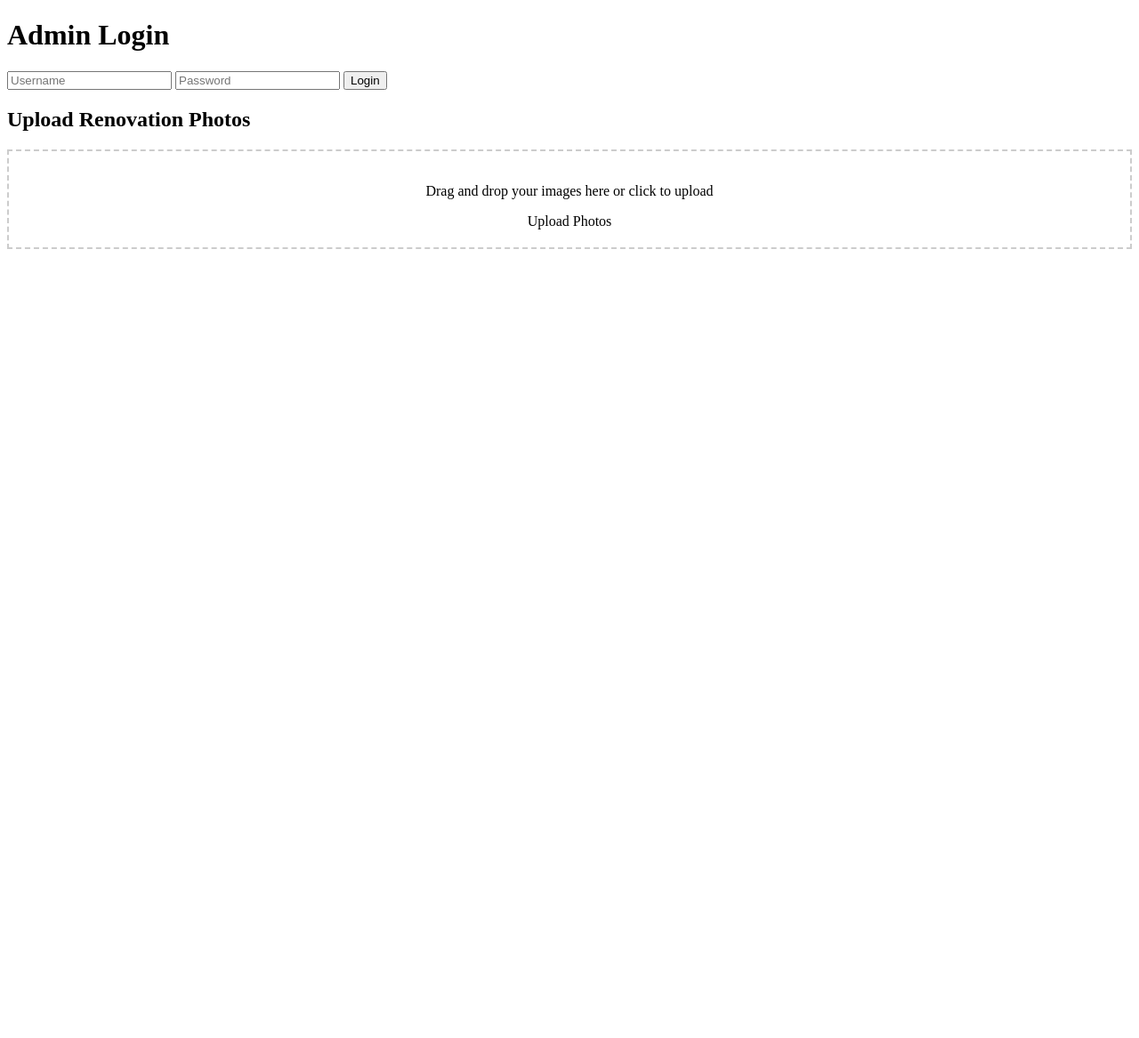
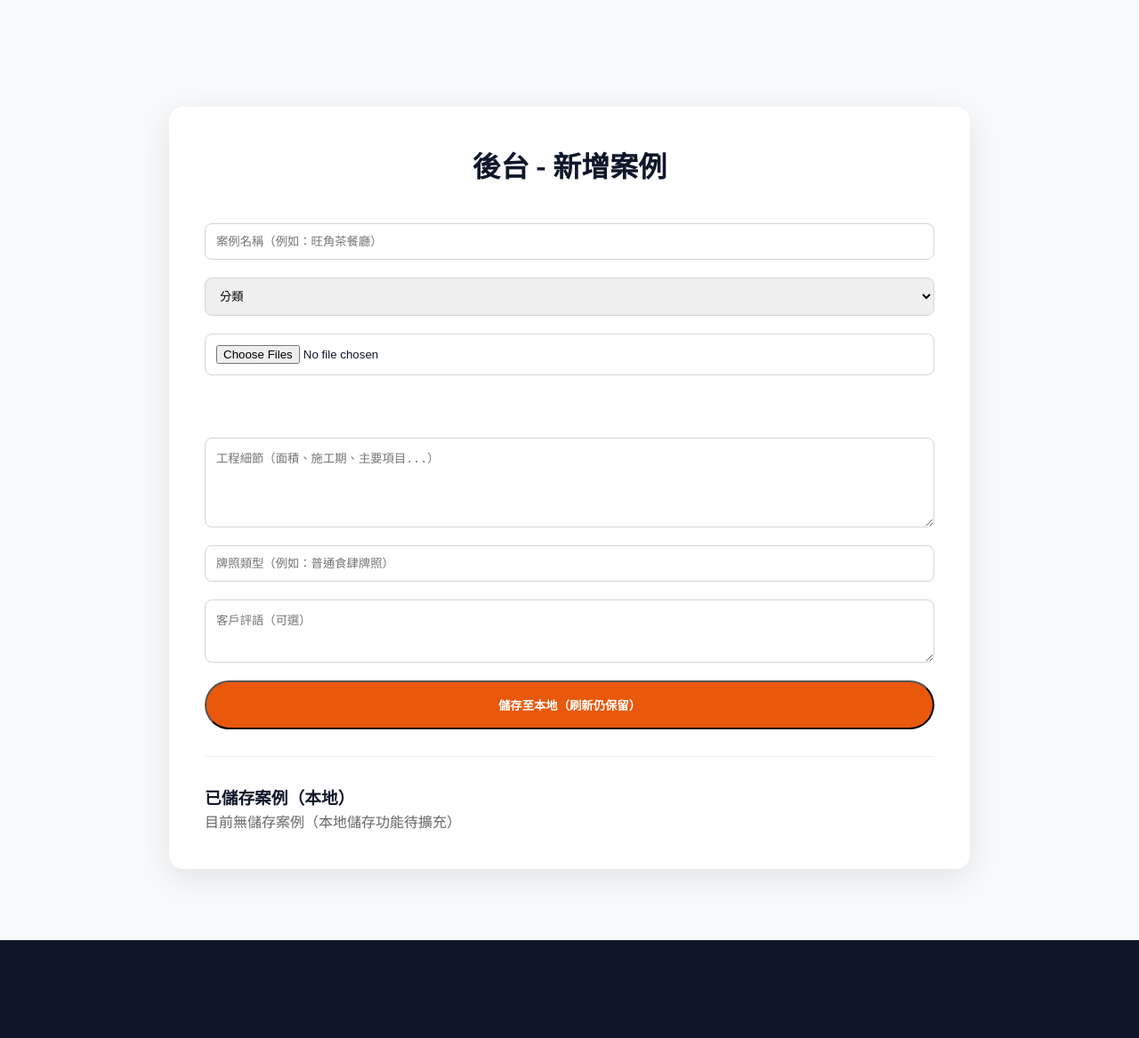
Before and after one commit to hwy/hkfoodlicence, a website: page admin.html in a window 1280 px wide. Shown: the whole page at 89% size. Before the commit the page ends 800 px from the top, so only its background shows below. Drawn offline with Linux system fonts and the light colour scheme.

Commit message:
Update admin.html

```diff
--- a/admin.html
+++ b/admin.html
@@ -1,64 +1,80 @@
 <!DOCTYPE html>
-<html lang="en">
+<html lang="zh-Hant">
 <head>
   <meta charset="UTF-8">
   <meta name="viewport" content="width=device-width, initial-scale=1.0">
-    <title>Admin Panel</title>
+  <title>Admin - 案例管理（本地版）</title>
+  <link href="https://fonts.googleapis.com/css2?family=Noto+Sans+TC:wght@400;500;700&display=swap" rel="stylesheet">
+  <link rel="stylesheet" href="https://cdnjs.cloudflare.com/ajax/libs/font-awesome/6.5.0/css/all.min.css">
+  <link rel="stylesheet" href="style.css">
   <style>
-        /* Styles for drag-and-drop area */
-        .drop-area {
-            border: 2px dashed #ccc;
-            padding: 20px;
-            text-align: center;
-            margin-top: 20px;
-        }
+    .admin-panel { max-width: 900px; margin: 120px auto 80px; background: white; padding: 40px; border-radius: 16px; box-shadow: 0 10px 40px rgba(0,0,0,0.1); }
+    form { display: grid; gap: 20px; }
+    input, textarea, select { padding: 12px; border: 1px solid #d1d5db; border-radius: 8px; }
+    #preview-area { margin-top: 30px; border-top: 1px solid #eee; padding-top: 30px; }
   </style>
 </head>
 <body>
-    <h1>Admin Login</h1>
-    <form id="loginForm" method="POST" action="/admin/login">
-        <input type="text" name="username" placeholder="Username" required>
-        <input type="password" name="password" placeholder="Password" required>
-        <button type="submit">Login</button>
+
+<header><!-- 同上 --></header>
+
+<div class="admin-panel">
+  <h1 style="text-align: center; margin-bottom: 40px;">後台 - 新增案例</h1>
+
+  <form id="caseForm">
+    <input type="text" id="title" placeholder="案例名稱（例如：旺角茶餐廳）" required>
+    <select id="category">
+      <option value="">分類</option>
+      <option value="茶餐廳">茶餐廳</option>
+      <option value="咖啡店">咖啡店</option>
+      <option value="酒吧">酒吧</option>
+      <option value="外賣">外賣店</option>
+    </select>
+    <input type="file" id="images" multiple accept="image/*">
+    <div id="imagePreview" style="display: flex; flex-wrap: wrap; gap: 15px; margin: 15px 0;"></div>
+    <textarea id="details" rows="5" placeholder="工程細節（面積、施工期、主要項目...）"></textarea>
+    <input type="text" id="licence" placeholder="牌照類型（例如：普通食肆牌照）">
+    <textarea id="comment" rows="3" placeholder="客戶評語（可選）"></textarea>
+    <button type="submit" class="btn" style="padding: 16px;">儲存至本地（刷新仍保留）</button>
   </form>
 
-    <h2>Upload Renovation Photos</h2>
-    <div class="drop-area" id="drop-area">
-        <p>Drag and drop your images here or click to upload</p>
-        <input type="file" id="fileElem" multiple accept="image/*" style="display:none;">
-        <label for="fileElem">Upload Photos</label>
+  <div id="preview-area">
+    <h3>已儲存案例（本地）</h3>
+    <div id="savedCases"></div>
+  </div>
 </div>
 
 <script>
-        // JavaScript for handling drag-and-drop functionality
-        const dropArea = document.getElementById('drop-area');
+  const form = document.getElementById('caseForm');
+  const preview = document.getElementById('imagePreview');
+  const saved = document.getElementById('savedCases');
 
-        dropArea.addEventListener('dragover', (event) => {
-            event.preventDefault();
-            dropArea.classList.add('highlight');
+  let files = [];
+
+  document.getElementById('images').addEventListener('change', e => {
+    files = Array.from(e.target.files);
+    preview.innerHTML = '';
+    files.forEach(file => {
+      const img = document.createElement('img');
+      img.src = URL.createObjectURL(file);
+      img.style.width = '120px'; img.style.height = '120px'; img.style.objectFit = 'cover'; img.style.borderRadius = '8px';
+      preview.appendChild(img);
+    });
   });
 
-        dropArea.addEventListener('dragleave', () => {
-            dropArea.classList.remove('highlight');
+  form.addEventListener('submit', e => {
+    e.preventDefault();
+    alert('已儲存至瀏覽器 localStorage（僅限本機測試）\n正式網站建議使用後台系統（如 Firebase / Supabase）');
+    form.reset();
+    preview.innerHTML = '';
+    files = [];
   });
 
-        dropArea.addEventListener('drop', (event) => {
-            event.preventDefault();
-            dropArea.classList.remove('highlight');
-            const files = event.dataTransfer.files;
-            handleFiles(files);
-        });
+  // 顯示已儲存（這裡只是示範，實際可擴充讀取 localStorage）
+  saved.innerHTML = '<p style="color:#666;">目前無儲存案例（本地儲存功能待擴充）</p>';
+</script>
 
-        dropArea.addEventListener('click', () => {
-            document.getElementById('fileElem').click();
-        });
+<footer><!-- 同上 --></footer>
 
-        function handleFiles(files) {
-            // Code to handle file uploads
-            for (let i = 0; i < files.length; i++) {
-                console.log(files[i].name);
-            }
-        }
-    </script>
 </body>
 </html>
```
Lines whose indentation alone changed are shown as unchanged.
